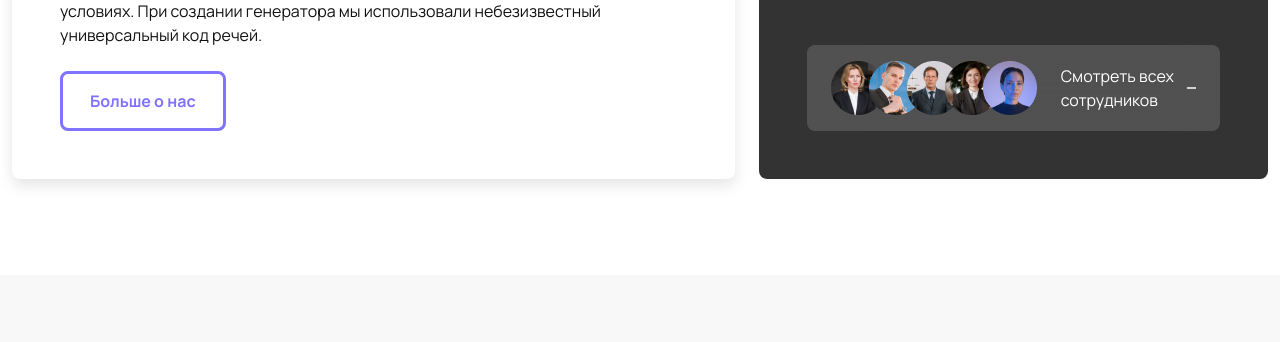
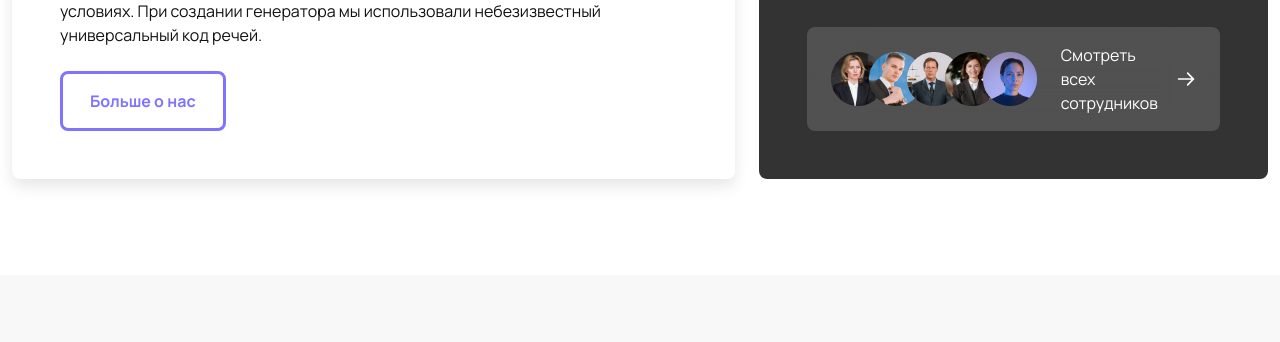
Before and after one commit to onesait/auto-code, a website: page index.html in a window 1280 px wide. Shown: the part 458-800 px from the top of the page. Drawn offline with nearby package versions, Linux system fonts and the light colour scheme; a web font is replaced by a local one.

Commit message:
Fixes the icon

```diff
--- a/scss/components/_about.scss
+++ b/scss/components/_about.scss
@@ -49,6 +49,7 @@
       &::after {
         content: '';
         display: inline-block;
+        min-width: 20px;
         width: 20px;
         height: 20px;
         background: url('../img/global/arrow-right-20-white.svg');
```
Also changed, not shown: css/style.css.
